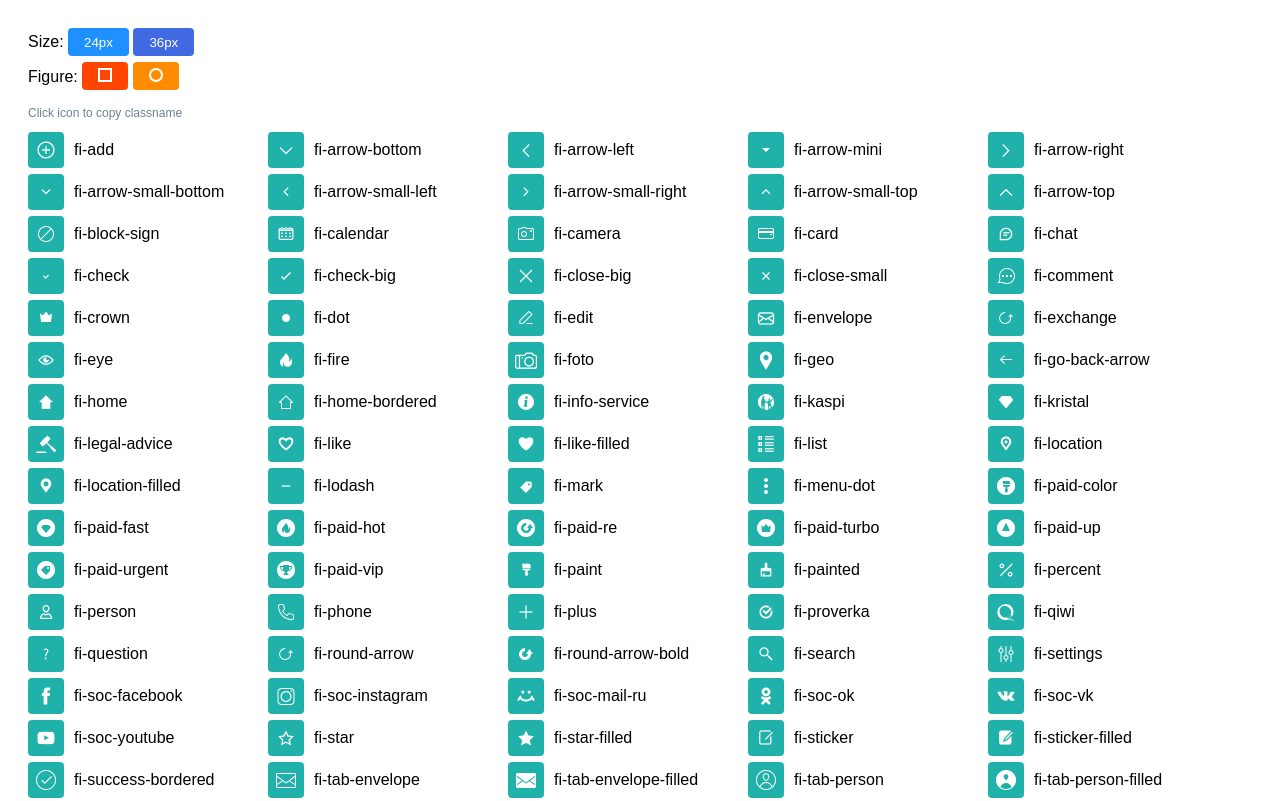
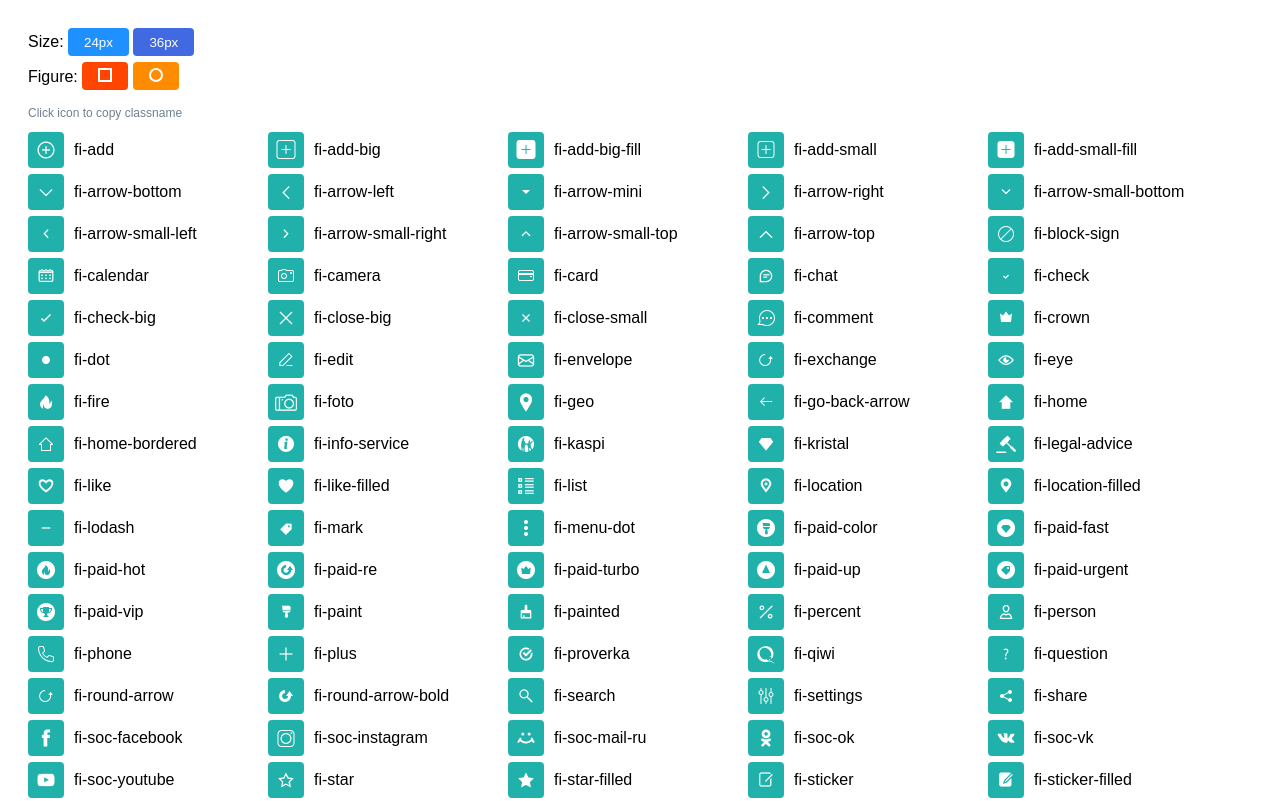
Before and after one commit to airtwister/common-ui, a website: page font-icon/public/index.html in a window 1280 px wide. Shown: the top 801 px of the page. Drawn offline with Linux system fonts and the light colour scheme.

Commit message:
UI-20 Добавил новые иконки по таббару и кнопке поделиться

```diff
--- a/font-icon/public/app.css
+++ b/font-icon/public/app.css
@@ -3,8 +3,8 @@ font-icon Webfont
 */
 @font-face {
   font-family: 'font-icon';
-  src: url("fonts/font-icon.eot?1537870056653");
-  src: url("fonts/font-icon.eot?#iefix-1537870056653") format("embedded-opentype"), url("fonts/font-icon.woff2?1537870056653") format("woff2"), url("fonts/font-icon.woff?1537870056653") format("woff"), url("fonts/font-icon.ttf?1537870056653") format("truetype");
+  src: url("fonts/font-icon.eot?1537957211524");
+  src: url("fonts/font-icon.eot?#iefix-1537957211524") format("embedded-opentype"), url("fonts/font-icon.woff2?1537957211524") format("woff2"), url("fonts/font-icon.woff?1537957211524") format("woff"), url("fonts/font-icon.ttf?1537957211524") format("truetype");
   font-weight: normal;
   font-style: normal; }
 
@@ -28,6 +28,18 @@ font-icon Webfont
 /* Glyphs list */
 .fi-add:before {
   content: '\ea01'; }
+
+.fi-add-big:before {
+  content: '\ea5e'; }
+
+.fi-add-big-fill:before {
+  content: '\ea3d'; }
+
+.fi-add-small:before {
+  content: '\ea60'; }
+
+.fi-add-small-fill:before {
+  content: '\ea5f'; }
 
 .fi-arrow-bottom:before {
   content: '\ea02'; }
@@ -221,6 +233,9 @@ font-icon Webfont
 .fi-settings:before {
   content: '\ea31'; }
 
+.fi-share:before {
+  content: '\ea61'; }
+
 .fi-soc-facebook:before {
   content: '\ea43'; }
 
--- a/font-icon/public/index.html
+++ b/font-icon/public/index.html
@@ -47,6 +47,50 @@
 
                         <div class="font-icon__text">
                             fi-add
+                            <div class="font-icon__hint">copied</div>
+                        </div>
+                    </div>
+
+                    <div class="font-icon__item" onclick="copy(this)" data-value="fi-add-big">
+                        <div class="font-icon__img">
+                            <div class="fi-add-big"></div>
+                        </div>
+
+                        <div class="font-icon__text">
+                            fi-add-big
+                            <div class="font-icon__hint">copied</div>
+                        </div>
+                    </div>
+
+                    <div class="font-icon__item" onclick="copy(this)" data-value="fi-add-big-fill">
+                        <div class="font-icon__img">
+                            <div class="fi-add-big-fill"></div>
+                        </div>
+
+                        <div class="font-icon__text">
+                            fi-add-big-fill
+                            <div class="font-icon__hint">copied</div>
+                        </div>
+                    </div>
+
+                    <div class="font-icon__item" onclick="copy(this)" data-value="fi-add-small">
+                        <div class="font-icon__img">
+                            <div class="fi-add-small"></div>
+                        </div>
+
+                        <div class="font-icon__text">
+                            fi-add-small
+                            <div class="font-icon__hint">copied</div>
+                        </div>
+                    </div>
+
+                    <div class="font-icon__item" onclick="copy(this)" data-value="fi-add-small-fill">
+                        <div class="font-icon__img">
+                            <div class="fi-add-small-fill"></div>
+                        </div>
+
+                        <div class="font-icon__text">
+                            fi-add-small-fill
                             <div class="font-icon__hint">copied</div>
                         </div>
                     </div>
@@ -755,6 +799,17 @@
                         </div>
                     </div>
 
+                    <div class="font-icon__item" onclick="copy(this)" data-value="fi-share">
+                        <div class="font-icon__img">
+                            <div class="fi-share"></div>
+                        </div>
+
+                        <div class="font-icon__text">
+                            fi-share
+                            <div class="font-icon__hint">copied</div>
+                        </div>
+                    </div>
+
                     <div class="font-icon__item" onclick="copy(this)" data-value="fi-soc-facebook">
                         <div class="font-icon__img">
                             <div class="fi-soc-facebook"></div>
```
Also changed, not shown: font-icon/public/fonts/font-icon.ttf, font-icon/public/fonts/font-icon.woff, font-icon/public/fonts/font-icon.woff2, font-icon/src/icons/uEA3D-add-big-fill.svg (added), font-icon/src/icons/uEA5E-add-big.svg (added), font-icon/src/icons/uEA5F-add-small-fill.svg (added), font-icon/src/icons/uEA60-add-small.svg (added), font-icon/src/icons/uEA61-share.svg (added), 1 other file.
